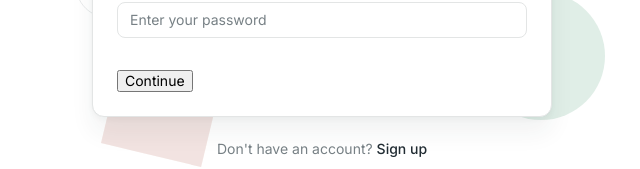
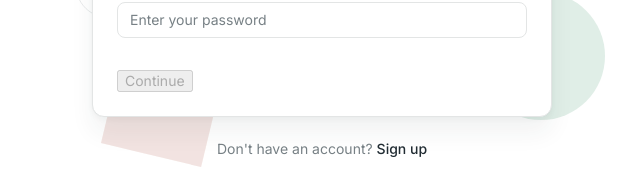
Before and after one commit to jobgo-ai/Fe-JobGo, a Vue app: page /signin in a window 1280 px wide. Shown: the part 358-527 px from the top of the page, without its empty margins (318-958 px from the left). Built offline with nearby package versions, Linux system fonts and the light colour scheme.

Commit message:
added full width button to auth flows

```diff
--- a/src/views/public/change-password.vue
+++ b/src/views/public/change-password.vue
@@ -23,6 +23,7 @@
       <hp-button
         @handleClick="handlePasswordReset"
         primary
+        fullWidth
         :isLoading="postChangePassword.loading.value"
         :isDisabled="!meta.valid"
         label="Reset password"
@@ -150,5 +151,7 @@ const handlePasswordReset = handleSubmit(async (values) => {
   &__text {
     margin-bottom: 16px;
   }
+  &__signup {
+  }
 }
 </chode>
--- a/src/views/public/forgot-password.vue
+++ b/src/views/public/forgot-password.vue
@@ -13,6 +13,7 @@
         <hp-button
           @handleClick="handlePasswordReset"
           primary
+          fullWidth
           :isLoading="postForgotPassword.loading.value"
           :isDisabled="!meta.valid"
           label="Reset password"
--- a/src/views/public/signin.vue
+++ b/src/views/public/signin.vue
@@ -21,6 +21,8 @@
         <hp-button
           :isLoading="postLogin.loading.value"
           primary
+          fullWidth
+          :isDisabled="!meta.valid"
           type="submit"
           label="Continue"
         ></hp-button>
@@ -72,9 +74,8 @@ const schema = yup.object().shape({
   password: yup.string().min(6).required().label("Password"),
 });
 
-const { handleSubmit, isSubmitting, setFieldError } = useForm({
+const { handleSubmit, isSubmitting, setFieldError, meta } = useForm({
   validationSchema: schema,
-  initialValues: { title: "", description: "" },
 });
 
 const router = useRouter();
--- a/src/views/public/signup.vue
+++ b/src/views/public/signup.vue
@@ -41,6 +41,7 @@
           primary
           type="submit"
           label="Continue"
+          fullWidth
         ></hp-button>
       </form>
     </div>
```
